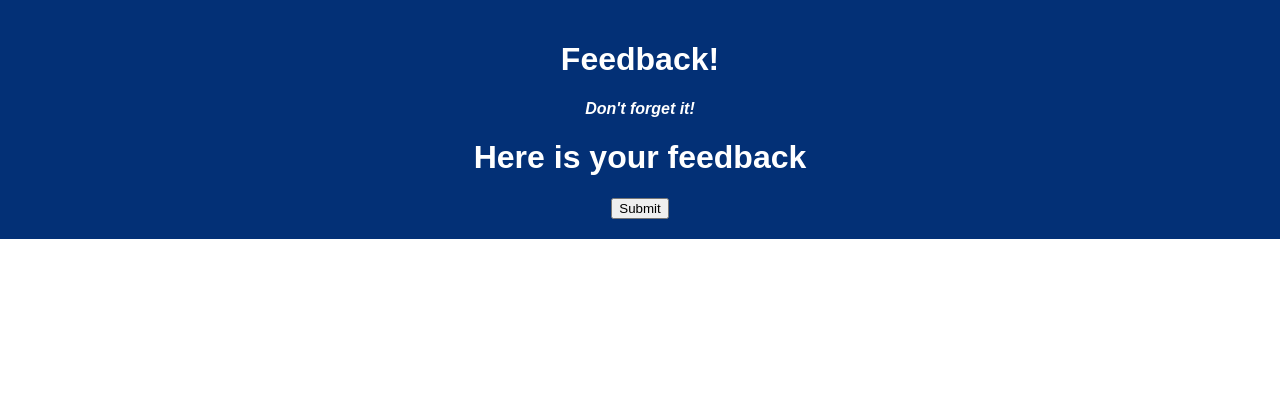
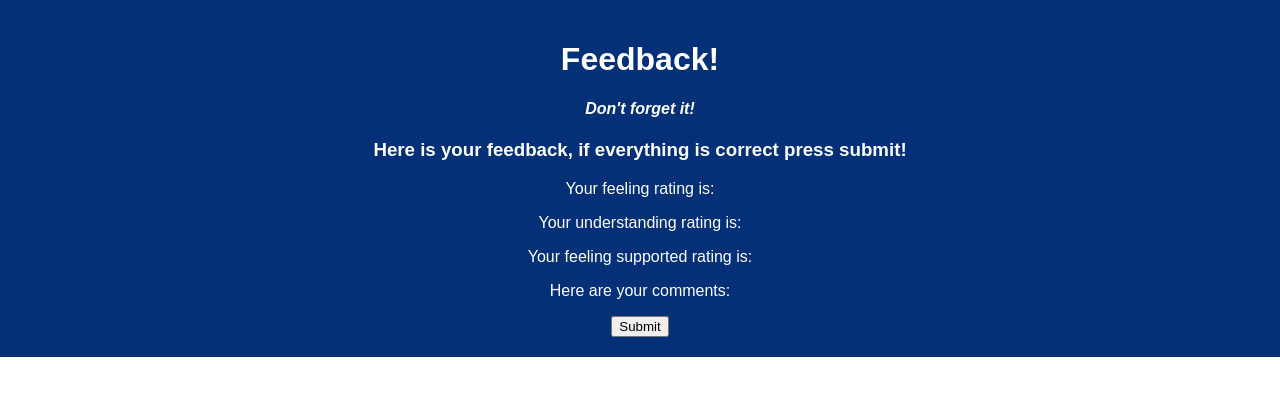
Before and after one commit to fowziaelmi/redux-feedback-loop, a React (Create React App) app: page /#/Review in a window 1280 px wide. Shown: the top 396 px of the page. Built offline with nearby package versions, Linux system fonts and the light colour scheme.

Commit message:
rendered reviewon page

```diff
--- a/src/components/Review/Review.jsx
+++ b/src/components/Review/Review.jsx
@@ -17,11 +17,16 @@ const handleSubmit = () => {
       };
     return(
         <div>
-<h1>
-    Here is your feedback
+<h3>
+    Here is your feedback, if everything is correct press submit!
 
-</h1> <div>
-<p>{review.feeling} </p> <button name="submit" onClick={handleSubmit}>
+</h3> <div>
+<p>Your feeling rating is: {review.feeling} </p>
+<p>Your understanding rating is: {review.understanding} </p>
+<p>Your feeling supported rating is: {review.supported} </p>
+<p>Here are your comments: {review.comments} </p>
+
+<button name="submit" onClick={handleSubmit}>
         Submit
       </button></div> </div>
     );
```
